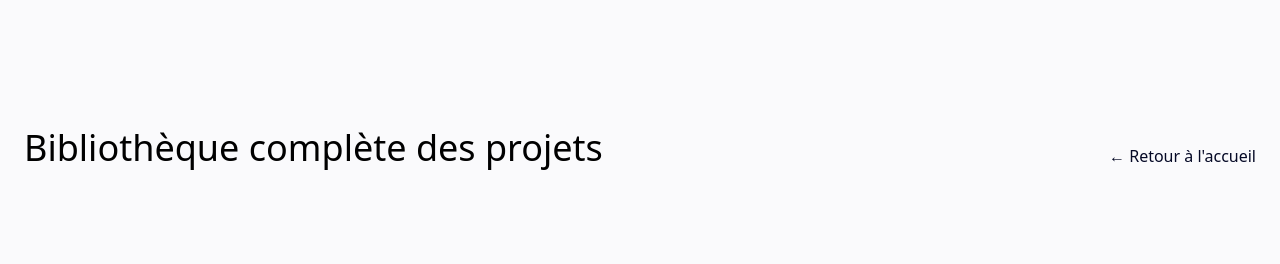
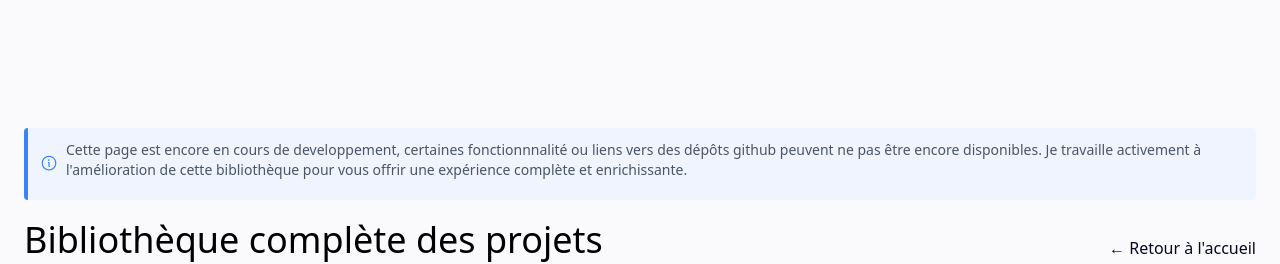
Before and after one commit to Ezechiel-kouakou/monportfolio, a Vue app: page /#/projets in a window 1280 px wide. Shown: the top 264 px of the page. Built offline with nearby package versions, Linux system fonts and the light colour scheme.

Commit message:
refunt continue du portfolio periode estivale

```diff
--- a/package.json
+++ b/package.json
@@ -21,6 +21,7 @@
     "vue-router": "^4.6.4"
   },
   "devDependencies": {
+    "@biomejs/biome": "2.5.9",
     "@vitejs/plugin-vue": "^6.0.1",
     "autoprefixer": "^10.4.24",
     "postcss": "^8.5.6",
--- a/src/views/ProjectsLibraryView.vue
+++ b/src/views/ProjectsLibraryView.vue
@@ -1,5 +1,11 @@
 <template>
   <div class="min-h-screen bg-[#fafafc] pt-32 px-6">
+    <div class="note-info">
+      <i class="ph ph-info text-blue-500 text-lg mr-2"></i>
+      <p class="text-sm text-gray-600 mb-2">
+        Cette page est encore en cours de  developpement, certaines fonctionnnalité ou liens vers des dépôts github peuvent ne pas être encore disponibles. Je travaille activement à l'amélioration de cette bibliothèque pour vous offrir une expérience complète et enrichissante.
+  </p>
+    </div>
     <div class="max-w-7xl mx-auto mb-12 md:mb-16 text-black dark:text-white transition-colors duration-500 flex flex-col md:flex-row items-center justify-between gap-6">
        <h1 class="text-4xl font-light text-black mb-12">
       Bibliothèque complète des projets
@@ -115,6 +121,19 @@ export default {
 </script>
 
 <style scoped>
-/* Ajoute du style si besoin ici */
+.note-info{
+  display: flex;
+  align-items: center;
+  background-color: #f0f4ff;
+  border-left: 4px solid #3b82f6;
+  padding: 12px;
+  margin-bottom: 20px;
+  border-radius: 4px;
+}
+.note-info i {
+  margin-right: 8px;
+  height: 20px;
+  width: 20px;
+}
 
 </style>
--- a/src/views/TableauSynthese.vue
+++ b/src/views/TableauSynthese.vue
@@ -20,7 +20,6 @@
 
       <div class="lg:col-span-9 space-y-6">
 
-        <!-- SKELETON : Carte profil -->
         <div v-if="loading" class="bg-white rounded-xs border border-gray-200 overflow-hidden shadow-sm animate-pulse">
           <div class="h-20 bg-gray-200"></div>
           <div class="px-8 pb-6">
@@ -36,25 +35,25 @@
         </div>
 
         <!-- Carte profil réelle -->
-        <div v-else class="bg-white rounded-xs border border-gray-200 overflow-hidden shadow-sm">
-          <div class="h-20 bg-[#060b24]"></div>
+        <div v-else class="image-insert bg-white rounded-lg border border-gray-200 overflow-hidden shadow-sm">
+          <div class="h-20 bg-transparent"></div>
           <div class="px-8 pb-6">
             <div class="flex justify-between items-start -mt-10">
               <div class="bg-transparent p-1 rounded-x border-gray-200">
-                <div class="bg-transparent h-30 w-30 rounded-lg flex items-center justify-center border-gray-100">
+                <div class="bg-transparent h-30 w-30 rounded-xs flex items-center justify-center border-gray-100">
                   <img src="../assets/ezechiel_photo.png" alt="Photo de profil" class="h-full w-full object-cover rounded-x">
                 </div>
               </div>
               <div class="mt-12 flex justify-end">
-                <a :href="'https://' + profile.url" target="_blank" class="flex items-center gap-2 px-3 py-2 bg-white/50 text-black font-medium rounded-lg text-[11px] md:text-sm border border-transparent hover:bg-white transition-colors max-w-[180px] md:max-w-none">
+                <a :href="'https://' + profile.url" target="_blank" class="flex items-center gap-2 px-3 py-2 bg-white text-black font-medium rounded-xs text-[11px] md:text-sm border border-transparent hover:bg-white transition-colors max-w-[180px] md:max-w-none shadow-sm truncate">
                   <i class="ph ph-google-chrome-logo text-[#060b24] text-xl md:text-2xl"></i>
                   <span class="truncate">{{ profile.url }}</span>
                 </a>
               </div>
             </div>
             <div class="mt-4">
-              <h2 class="text-xl md:text-2xl font-bold text-gray-900 capitalize">{{ profile.nom }}</h2>
-              <div class="flex flex-wrap items-center gap-x-3 gap-y-3 mt-2 text-xs md:text-sm text-gray-600">
+              <h2 class="text-xl md:text-2xl font-bold text-white capitalize">{{ profile.nom }}</h2>
+              <div class="flex flex-wrap items-center gap-x-3 gap-y-3 mt-2 text-xs md:text-sm text-gray-600 bg-transparent px-3 py-2 rounded-xs shadow-sm">
                 <span class="font-semibold text-gray-800 whitespace-nowrap">Candidat n°{{ profile.candidat }}</span>
                 <span class="hidden sm:inline text-gray-300">|</span>
                 <span class="whitespace-nowrap">Option <b class="text-[#060b24]">{{ profile.option }}</b></span>
@@ -301,7 +300,11 @@ onMounted(fetchData);
 .min-h-screen {
   font-family: Verdana, Geneva, Tahoma, sans-serif;
 }
-
+.image-insert {
+  background:
+    linear-gradient(to right, white 0%, rgba(255, 255, 255, 0.926) 35%, rgba(255,255,255,0) 60%),
+    url(../assets/image-backg.jpg) no-repeat center center/cover;
+}
 @keyframes pulse {
   0%, 100% { opacity: 1; }
   50% { opacity: 0.4; }
```
Also changed, not shown: src/assets/image-backg.jpg (added), src/components/ThemeSwitcher.vue (line endings or trailing spaces), 1 other file (tests, documents, lock files or other folders).
